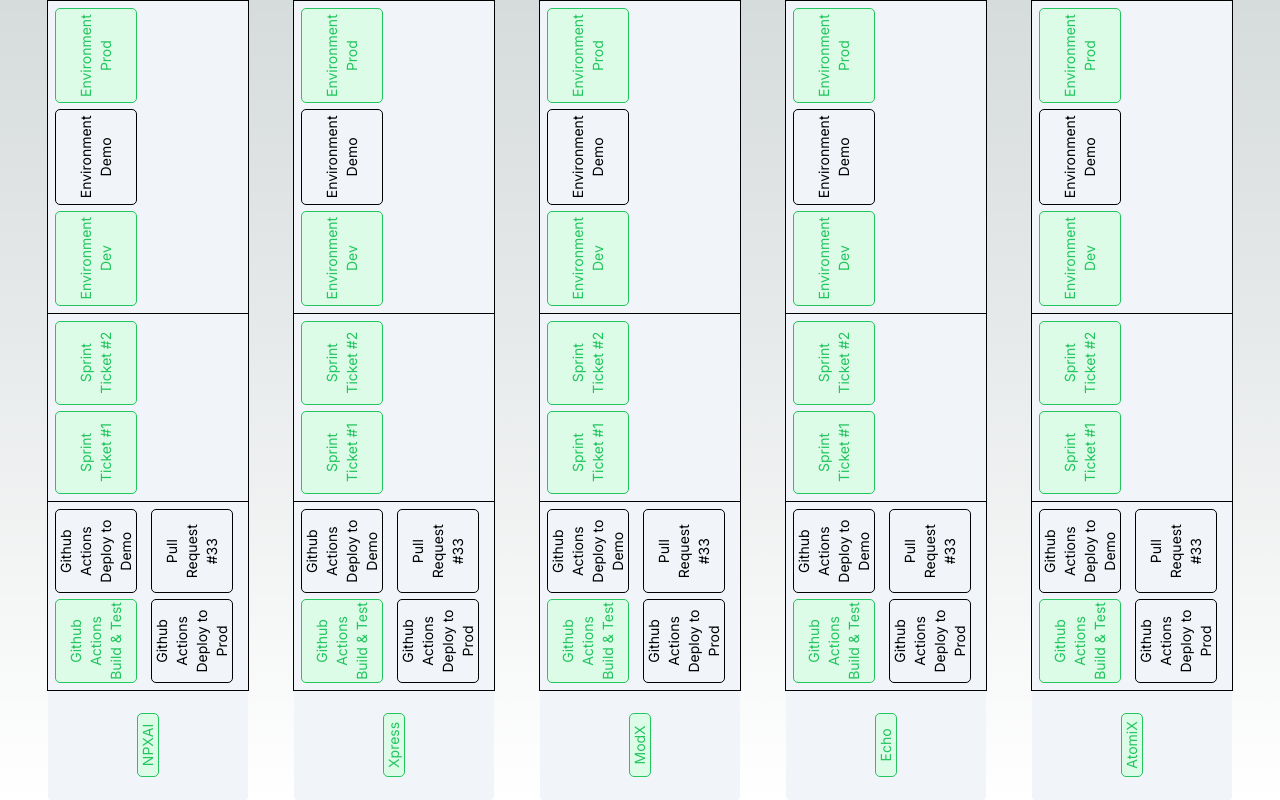
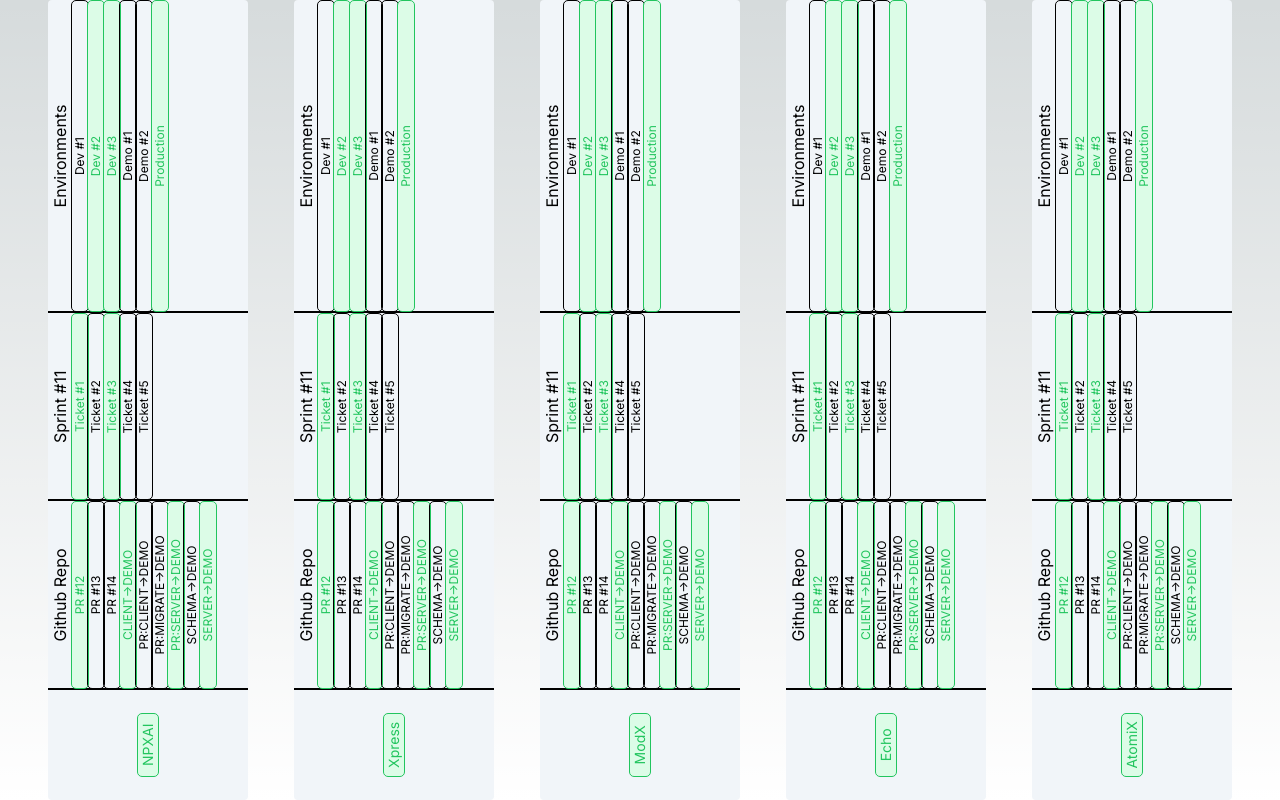
Before and after one commit to kennethkvs/Windows, a Next.js app: page / in a window 1280 px wide. Built offline with nearby package versions, Linux system fonts and the light colour scheme.

Commit message:
Modify card

```diff
--- a/src/components/Card.jsx
+++ b/src/components/Card.jsx
@@ -1,8 +1,35 @@
 import { motion } from "framer-motion";
 import React from "react";
 import { Status } from "@/components/Status";
+import { Sections } from "./Sections";
 
 export const Card = (props) => {
+  const ghData = [
+    { title: "PR #12", status: "approved" },
+    { title: "PR #13", status: "rejected" },
+    { title: "PR #14", status: "pending" },
+    { title: "CLIENT->DEMO", status: "completed" },
+    { title: "PR:CLIENT->DEMO", status: "running" },
+    { title: "PR:MIGRATE->DEMO", status: "failed" },
+    { title: "PR:SERVER->DEMO", status: "completed" },
+    { title: "SCHEMA->DEMO", status: "failed" },
+    { title: "SERVER->DEMO", status: "completed" },
+  ];
+  const ticketData = [
+    { title: "Ticket #1", status: "done" },
+    { title: "Ticket #2", status: "working" },
+    { title: "Ticket #3", status: "done" },
+    { title: "Ticket #4", status: "late" },
+    { title: "Ticket #5", status: "working" },
+  ];
+  const envData = [
+    { title: "Dev #1", status: "down" },
+    { title: "Dev #2", status: "up" },
+    { title: "Dev #3", status: "up" },
+    { title: "Demo #1", status: "issue" },
+    { title: "Demo #2", status: "down" },
+    { title: "Production", status: "up" },
+  ];
   return (
     <motion.div
       className="mx-[-300px]"
@@ -16,24 +43,14 @@ export const Card = (props) => {
             {props.name}
           </div>
         </div>
-        <div className="grid-flow-column mr-[1px] grid w-3/12 grid-cols-2 gap-2 p-2 outline outline-1">
-          <Status text1="Github Actions" text2="Build & Test" color="green" />
-          <Status
-            text1="Github Actions"
-            text2="Deploy to Demo"
-            color="yellow"
-          />
-          <Status text1="Github Actions" text2="Deploy to Prod" color="red" />
-          <Status text1="Pull Request" text2="#33" color="red" />
+        <div className="mr-[1px] w-3/12 border-l-2 border-black">
+          <Sections name="Github Repo" cols="2" data={ghData} />
         </div>
-        <div className="grid-flow-column mr-[1px] grid w-3/12 grid-cols-2 gap-2 p-2 outline outline-1">
-          <Status text1="Sprint" text2="Ticket #1" color="green" />
-          <Status text1="Sprint" text2="Ticket #2" color="green" />
+        <div className="mr-[1px] w-3/12 border-l-2 border-black">
+          <Sections name="Sprint #11" cols="2" data={ticketData} />
         </div>
-        <div className="grid-flow-column mr-[1px] grid w-5/12 grid-cols-3 gap-2 p-2 outline outline-1">
-          <Status text1="Environment" text2="Dev" color="green" />
-          <Status text1="Environment" text2="Demo" color="yellow" />
-          <Status text1="Environment" text2="Prod" color="green" />
+        <div className="mr-[1px] w-5/12 border-l-2 border-black">
+          <Sections name="Environments" cols="3" data={envData} />
         </div>
       </div>
     </motion.div>
--- /dev/null
+++ b/src/components/Sections.jsx
@@ -0,0 +1,28 @@
+import React from "react";
+import { Status } from "./Status";
+
+const green = ["completed", "approved", "done", "up"];
+const yellow = ["pending", "running", "working", "issue"];
+const red = ["rejected", "failed", "late", "down"];
+
+export const Sections = (props) => {
+  return (
+    <>
+      <div className="text-center">{props.name}</div>
+      <div className={`grid grid-cols-${props.cols}`}>
+        {props.data.map((data, index) => (
+          <Status
+            title={data.title}
+            color={
+              green.includes(data.status)
+                ? "green"
+                : red.includes(data.status)
+                ? "red"
+                : "yellow"
+            }
+          />
+        ))}
+      </div>
+    </>
+  );
+};
--- a/src/components/Status.jsx
+++ b/src/components/Status.jsx
@@ -3,10 +3,9 @@ import React from "react";
 export const Status = (props) => {
   return (
     <div
-      className={`bg-${props.color}-100 flex max-h-20 items-center justify-center rounded text-center text-sm text-${props.color}-500 outline outline-1 outline-${props.color}-500`}
+      className={`bg-${props.color}-100 flex max-h-20 flex-col justify-evenly rounded text-center text-${props.color}-500 outline outline-1 outline-${props.color}-500`}
     >
-      {props.text1} <br />
-      {props.text2}
+      <p className="text-xs">{props.title}</p>
     </div>
   );
 };
```
